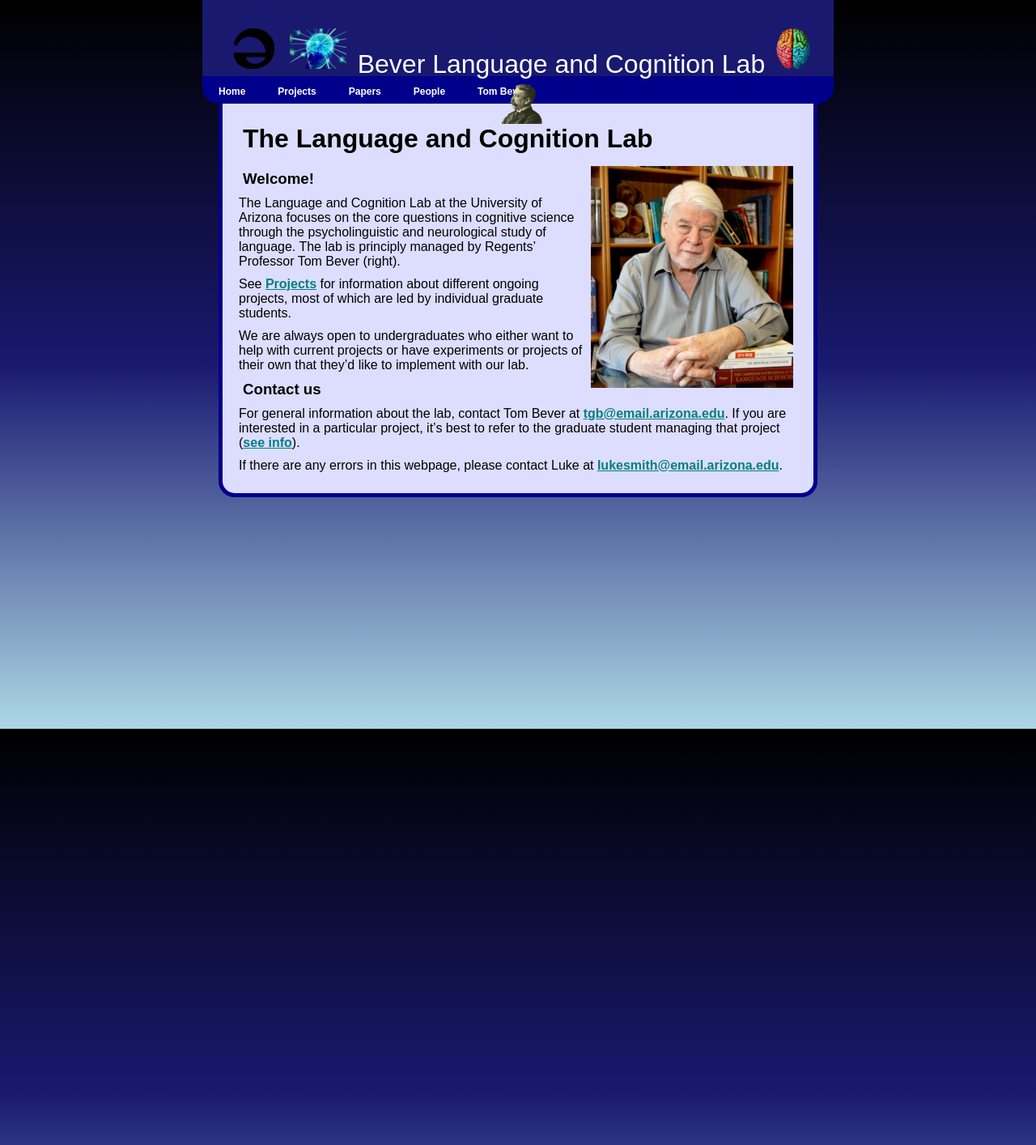
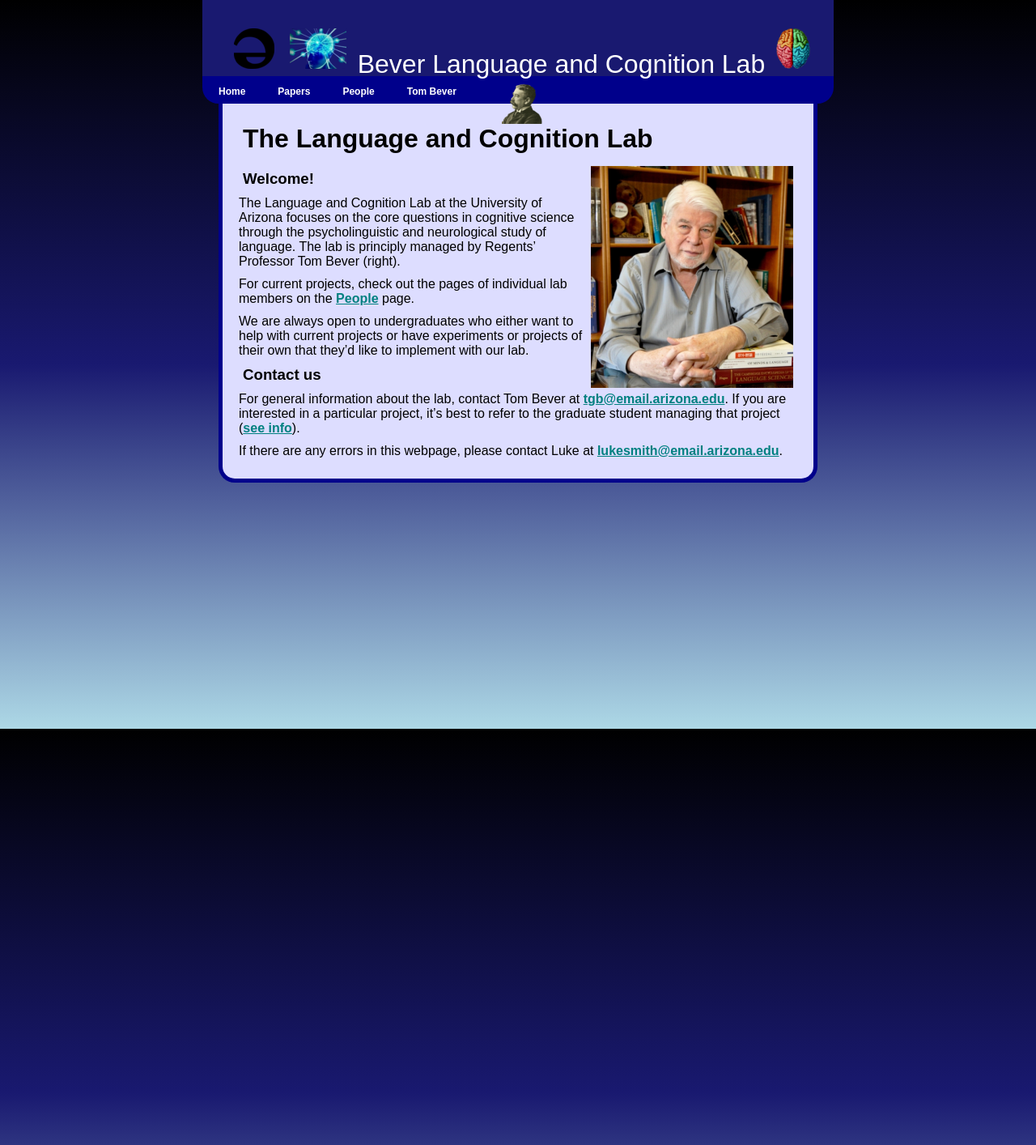
Before and after one commit to coglanglab/coglanglab.github.io, a Jekyll site: the page built from index.md, in a window 1280 px wide. Shown: the whole page at 81% size. Built offline with Jekyll 4.4.1, drawn with Linux system fonts in a browser that asks for light colours; our own code applies the rules of GitHub Pages for plain Markdown files.

Commit message:
projects temp rem

```diff
--- a/_layouts/default.html
+++ b/_layouts/default.html
@@ -16,7 +16,7 @@
 <div id="navigation">
 <ul>
 <li ><a href="index">Home</a></li>
-<li><a href="projects">Projects</a></li>
+<!--<li><a href="projects">Projects</a></li>-->
 <li><a href="papers">Papers</a></li>
 <li><a href="people">People</a></li>
 <li><a href="tom">Tom Bever</a></li>
--- a/index.md
+++ b/index.md
@@ -6,7 +6,7 @@
 
 The Language and Cognition Lab at the University of Arizona focuses on the core questions in cognitive science through the psycholinguistic and neurological study of language. The lab is principly managed by Regents' Professor Tom Bever (right).
 
-See [Projects](projects) for information about different ongoing projects, most of which are led by individual graduate students.
+For current projects, check out the pages of individual lab members on the [People](people.md) page.
 
 We are always open to undergraduates who either want to help with current projects or have experiments or projects of their own that they'd like to implement with our lab.
 
```
